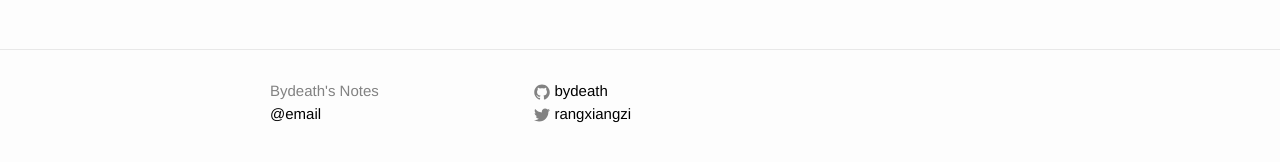
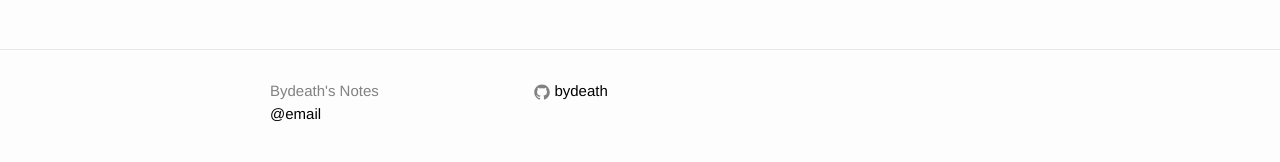
Before and after one commit to bydeath/bydeath.github.io, a Jekyll site: the page built from index.html, in a window 1280 px wide. Shown: the part 707-869 px from the top of the page. Built offline with Jekyll 4.4.1, drawn with Linux system fonts in a browser that asks for light colours.

Commit message:
modify _config.yml

```diff
--- a/_config.yml
+++ b/_config.yml
@@ -12,7 +12,6 @@ description: > # this means to ignore newlines until "baseurl:"
     notes about bydeath's developping
 baseurl: "" # the subpath of your site, e.g. /blog
 url: "http://yourdomain.com" # the base hostname & protocol for your site
-twitter_username: rangxiangzi
 github_username:  bydeath
 
 # Build settings
```
